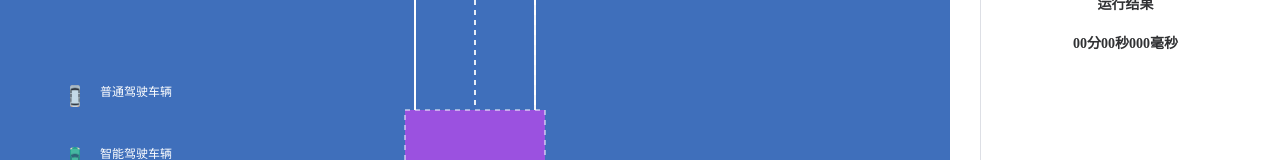
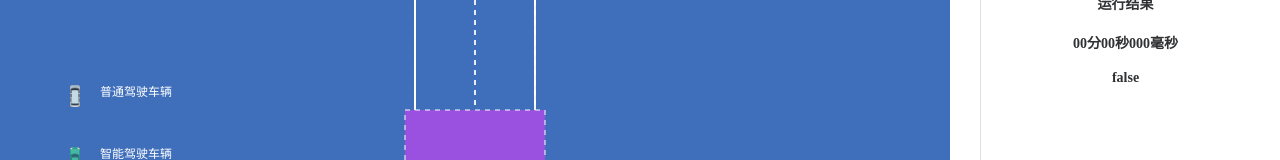
Before and after one commit to Ding-Shanshan/smart-driving, a Vue app: page /#/home in a window 1280 px wide. Shown: the part 500-660 px from the top of the page. Built offline with nearby package versions, Linux system fonts and the light colour scheme.

Commit message:
修复this指向bug

```diff
--- a/src/components/printResult.vue
+++ b/src/components/printResult.vue
@@ -2,6 +2,7 @@
   <div>
     <h4>运行结果</h4>
     <h4 id=mytime>{{runtime}}</h4>
+    <h4>{{isRun}}</h4>
   </div>
 </template>
 
@@ -20,8 +21,9 @@ export default {
         minute = second = 0;
         var millisecond = 0;
         var int;
+
         //开始函数
-        int = setInterval(timer,50);
+        int = window.setInterval(timer,50);
         //计时函数
         function timer()
         {
@@ -40,12 +42,9 @@ export default {
         }
       }
       if(oldValue === true & newValue === false){
-        stop()
-        function stop()
-        {
           window.clearInterval(int);
-        }
       }
+      return
     }
    )
     return {
```
